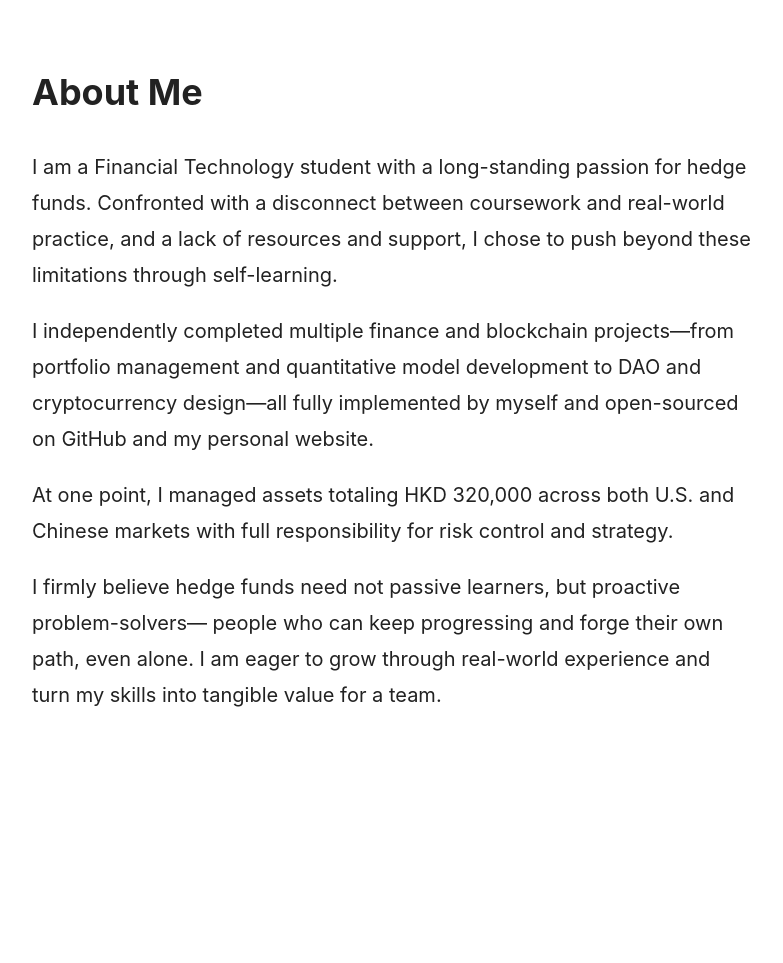
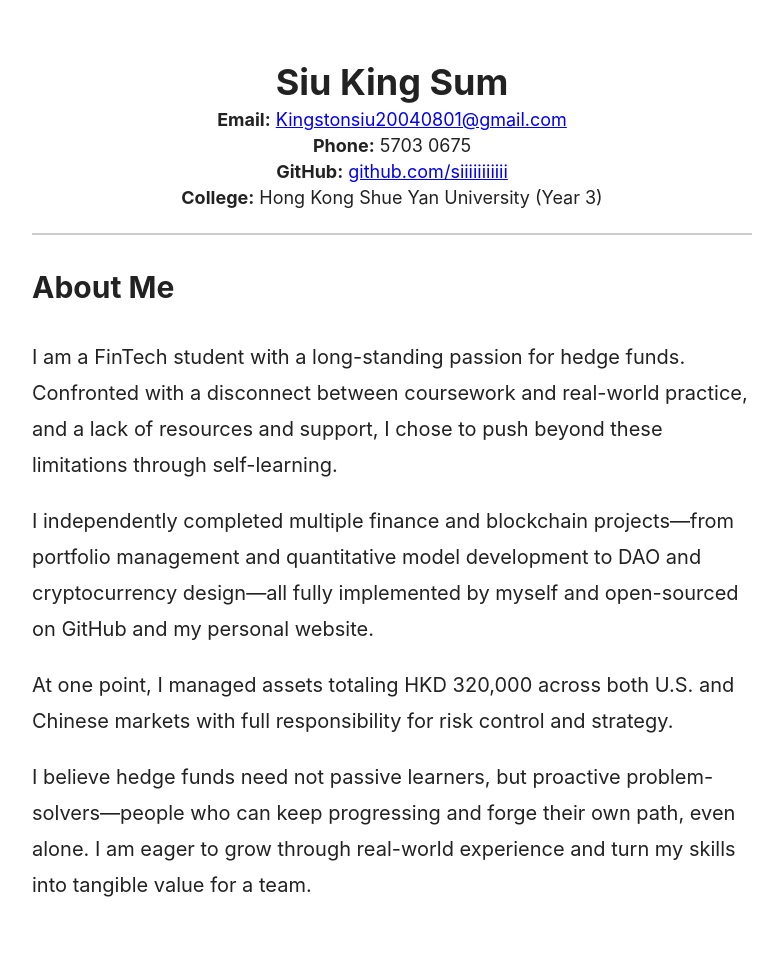
Before and after one commit to siiiiiiiiiii/siiiiiiiii.github.io, a Jekyll site: the page built from index.md, in a window 1280 px wide. Shown: the whole page, without its empty margins (248-1031 px from the left). Built offline with Jekyll 4.4.1, drawn with Linux system fonts in a browser that asks for light colours; before the commit the page ends 900 px from its top, so only the background shows below that.

Commit message:
Update index.md

```diff
--- a/index.md
+++ b/index.md
@@ -14,53 +14,59 @@ title: "About Me"
       background: #fff;
       color: #222;
     }
-
     .container {
-      max-width: 720px;  /* 文字區塊最大寬度 */
-      margin: 60px auto; /* 自動置中 */
-      padding: 0 20px;   /* 左右內距 */
-      font-size: 20px;   /* 調整字體大小 */
-      line-height: 1.8;  /* 行距 */
+      max-width: 720px;
+      margin: 60px auto;
+      padding: 0 20px;
     }
-
-    h1 {
+    .profile-header {
+      text-align: center;
+      border-bottom: 2px solid #ccc;
+      padding-bottom: 20px;
+      margin-bottom: 20px;
+    }
+    .profile-header h1 {
       font-size: 36px;
-      margin-bottom: 24px;
-      font-weight: bold;
+      margin: 0;
+      padding: 0;
     }
-
-    p {
-      margin-bottom: 20px;
+    .profile-header p {
+      font-size: 18px;
+      margin: 5px 0;
+    }
+    .content {
+      font-size: 20px;
+      line-height: 1.8;
     }
   </style>
 </head>
-
 <body>
   <div class="container">
-    <h1>About Me</h1>
+    <!-- 個人資訊卡 -->
+    <div class="profile-header">
+      <h1>Siu King Sum</h1>
+      <p><strong>Email:</strong> <a href="mailto:Kingstonsiu20040801@gmail.com">Kingstonsiu20040801@gmail.com</a></p>
+      <p><strong>Phone:</strong> 5703 0675</p>
+      <p><strong>GitHub:</strong> <a href="https://github.com/siiiiiiiiiii" target="_blank">github.com/siiiiiiiiiii</a></p>
+      <p><strong>College:</strong> Hong Kong Shue Yan University (Year 3)</p>
+    </div>
 
-    <p>
-      I am a Financial Technology student with a long-standing passion for hedge funds.
-      Confronted with a disconnect between coursework and real-world practice, and a lack of
-      resources and support, I chose to push beyond these limitations through self-learning.
-    </p>
-
-    <p>
-      I independently completed multiple finance and blockchain projects—from portfolio management
-      and quantitative model development to DAO and cryptocurrency design—all fully implemented by
-      myself and open-sourced on GitHub and my personal website.
-    </p>
-
-    <p>
-      At one point, I managed assets totaling HKD 320,000 across both U.S. and Chinese markets with
-      full responsibility for risk control and strategy.
-    </p>
-
-    <p>
-      I firmly believe hedge funds need not passive learners, but proactive problem-solvers—
-      people who can keep progressing and forge their own path, even alone. I am eager to grow
-      through real-world experience and turn my skills into tangible value for a team.
-    </p>
+    <!-- About Me 內容 -->
+    <div class="content">
+      <h2>About Me</h2>
+      <p>
+        I am a FinTech student with a long-standing passion for hedge funds. Confronted with a disconnect between coursework and real-world practice, and a lack of resources and support, I chose to push beyond these limitations through self-learning.
+      </p>
+      <p>
+        I independently completed multiple finance and blockchain projects—from portfolio management and quantitative model development to DAO and cryptocurrency design—all fully implemented by myself and open-sourced on GitHub and my personal website.
+      </p>
+      <p>
+        At one point, I managed assets totaling HKD 320,000 across both U.S. and Chinese markets with full responsibility for risk control and strategy.
+      </p>
+      <p>
+        I believe hedge funds need not passive learners, but proactive problem-solvers—people who can keep progressing and forge their own path, even alone. I am eager to grow through real-world experience and turn my skills into tangible value for a team.
+      </p>
+    </div>
   </div>
 </body>
 </html>
```
